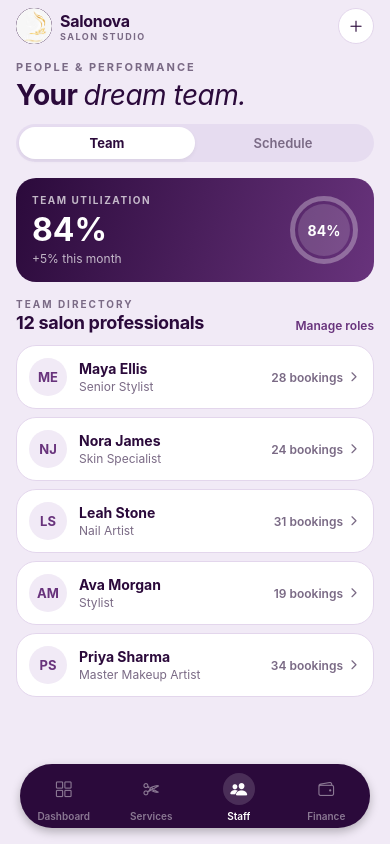
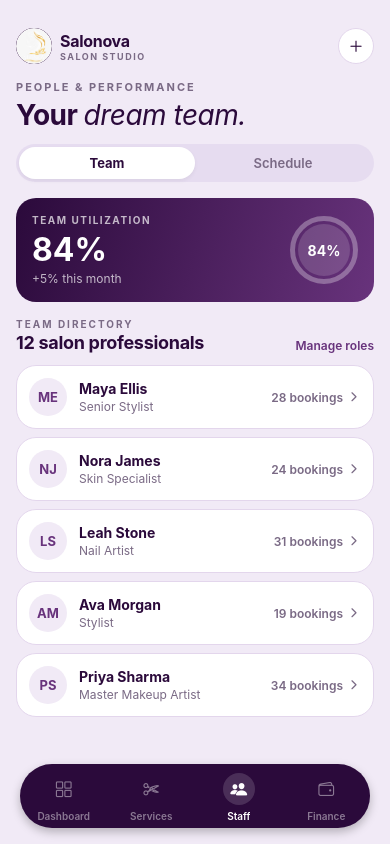
Before and after one commit to radhikaw123/salon-management-, a React Native app in the folder frontend/: screen /Staff in a window 390 px wide. Built offline with nearby package versions, Linux system fonts and the light colour scheme.

Commit message:
feat: enhance SalonHeader with safe area insets and adjust padding

```diff
--- a/frontend/src/features/analytics/screens/FinanceScreen.tsx
+++ b/frontend/src/features/analytics/screens/FinanceScreen.tsx
@@ -210,6 +210,7 @@ const styles = StyleSheet.create({
   screen: {
     flex: 1,
     backgroundColor: colors.lavender,
+
   },
   scrollContent: {
     paddingHorizontal: spacing.lg,
--- a/frontend/src/shared/components/SalonHeader.tsx
+++ b/frontend/src/shared/components/SalonHeader.tsx
@@ -1,5 +1,6 @@
 import React from 'react';
-import { View, Text, StyleSheet, TouchableOpacity, Image } from 'react-native';
+import { View, Text, StyleSheet, TouchableOpacity, Image, Platform, StatusBar } from 'react-native';
+import { useSafeAreaInsets } from 'react-native-safe-area-context';
 import { Ionicons } from '@expo/vector-icons';
 import { colors, spacing } from '../theme';
 
@@ -14,8 +15,12 @@ export const SalonHeader: React.FC<SalonHeaderProps> = ({
   rightActionIcon = 'arrow-redo-outline',
   onRightActionPress,
 }) => {
+  const insets = useSafeAreaInsets();
+  const statusBarHeight = Platform.OS === 'android' ? (StatusBar.currentHeight ?? 24) : 0;
+  const topPadding = Math.max(insets.top, statusBarHeight, 20) + spacing.sm;
+
   return (
-    <View style={styles.container}>
+    <View style={[styles.container, { paddingTop: topPadding }]}>
       <View style={styles.leftRow}>
         <View style={styles.logoBadge}>
           <Image
@@ -47,7 +52,6 @@ const styles = StyleSheet.create({
     justifyContent: 'space-between',
     alignItems: 'center',
     paddingHorizontal: spacing.lg,
-    paddingTop: spacing.sm,
     paddingBottom: spacing.md,
   },
   leftRow: {
```
